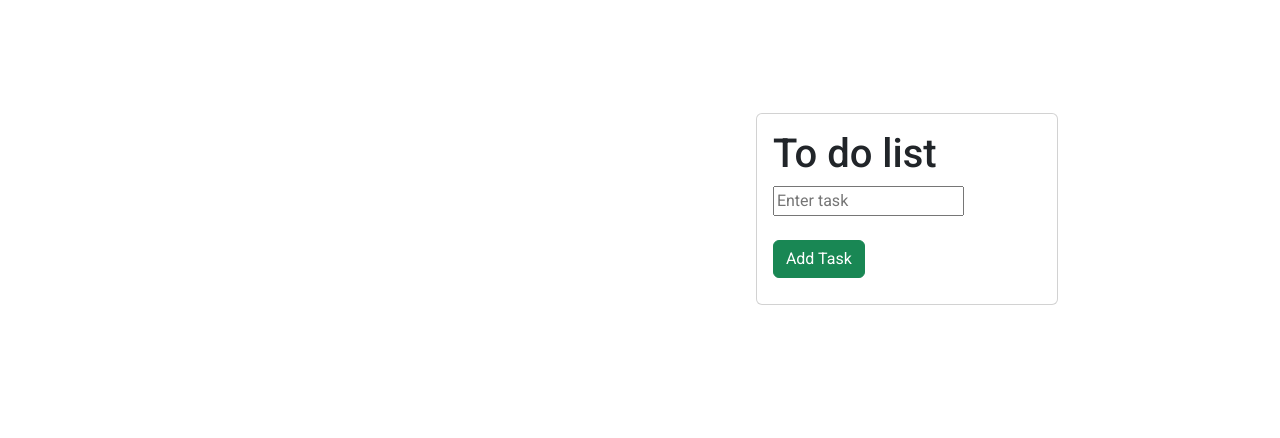
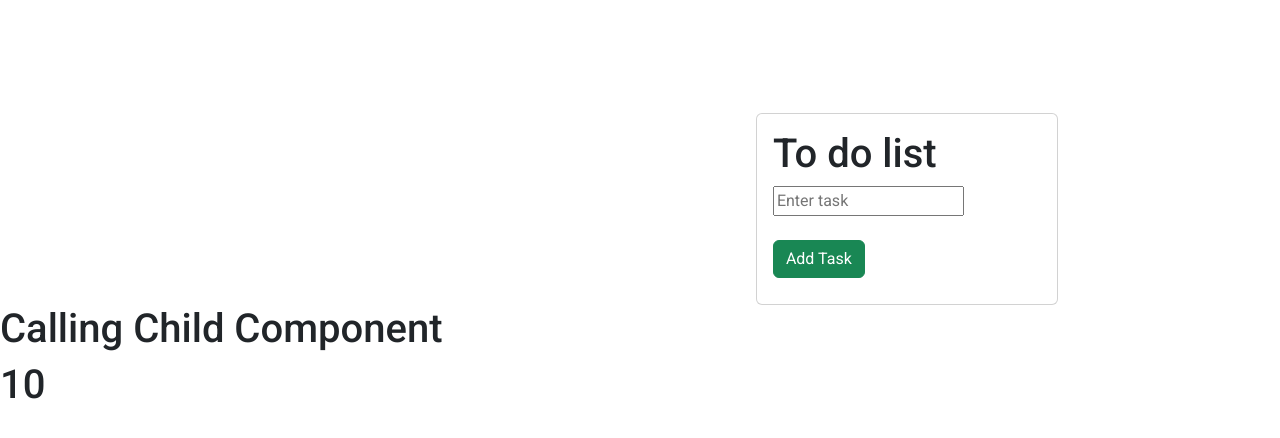
Before and after one commit to prathmeshkam/Angular-17, an Angular app: page / in a window 1280 px wide. Shown: the top 438 px of the page. Built offline with nearby package versions, Linux system fonts and the light colour scheme.

Commit message:
Sending data parent to child

```diff
--- a/src/app/app.component.html
+++ b/src/app/app.component.html
@@ -16,6 +16,10 @@
 
     </div>
 </div>
+<h1> Calling Child Component </h1>
+
+<app-child [item]="data"></app-child>
+
 
 <router-outlet>
 </router-outlet>
--- a/src/app/app.component.ts
+++ b/src/app/app.component.ts
@@ -2,11 +2,12 @@ import { Component } from '@angular/core';
 import { CommonModule } from '@angular/common';
 import { RouterOutlet } from '@angular/router';
 import { NgbAlertModule } from '@ng-bootstrap/ng-bootstrap';
+import { ChildComponent } from './child/child.component';
 
 @Component({
   selector: 'app-root',
   standalone: true,
-  imports: [CommonModule, RouterOutlet,NgbAlertModule,],
+  imports: [CommonModule, RouterOutlet,NgbAlertModule,ChildComponent],
   templateUrl: './app.component.html',
   styleUrl: './app.component.css'
 })
@@ -31,4 +32,7 @@ export class AppComponent {
   {
     this.taskdetail = this.taskdetail.filter(i => i.id!==id);
   }
+
+  data = 10;
+
 }
--- /dev/null
+++ b/src/app/child/child.component.html
@@ -0,0 +1 @@
+<h1>{{item}}</h1>
```
Also changed, not shown: src/app/child/child.component.ts (added, +12 -0 lines), src/app/child/child.component.css (added), 1 other file (tests, documents, lock files or other folders).
